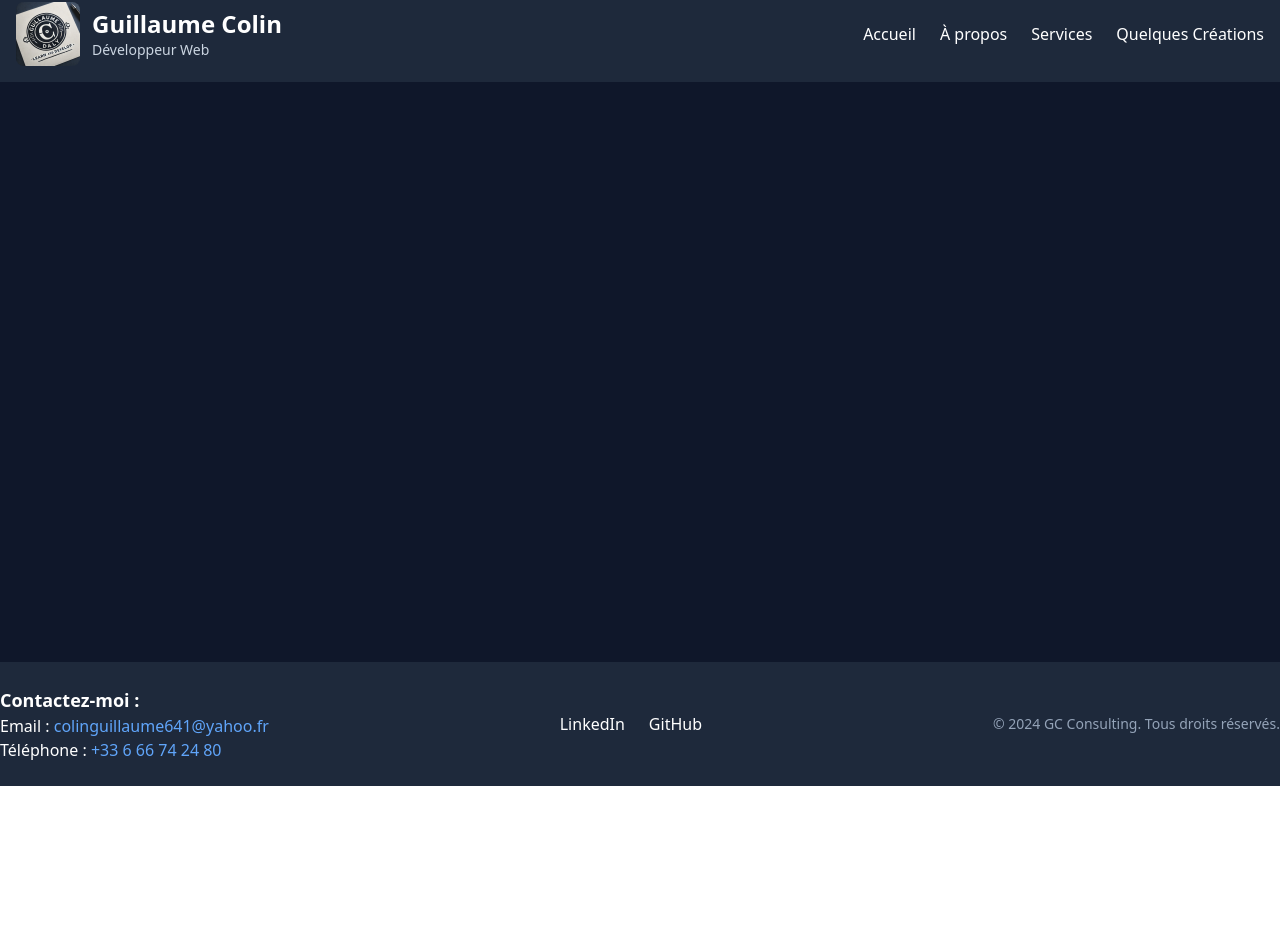
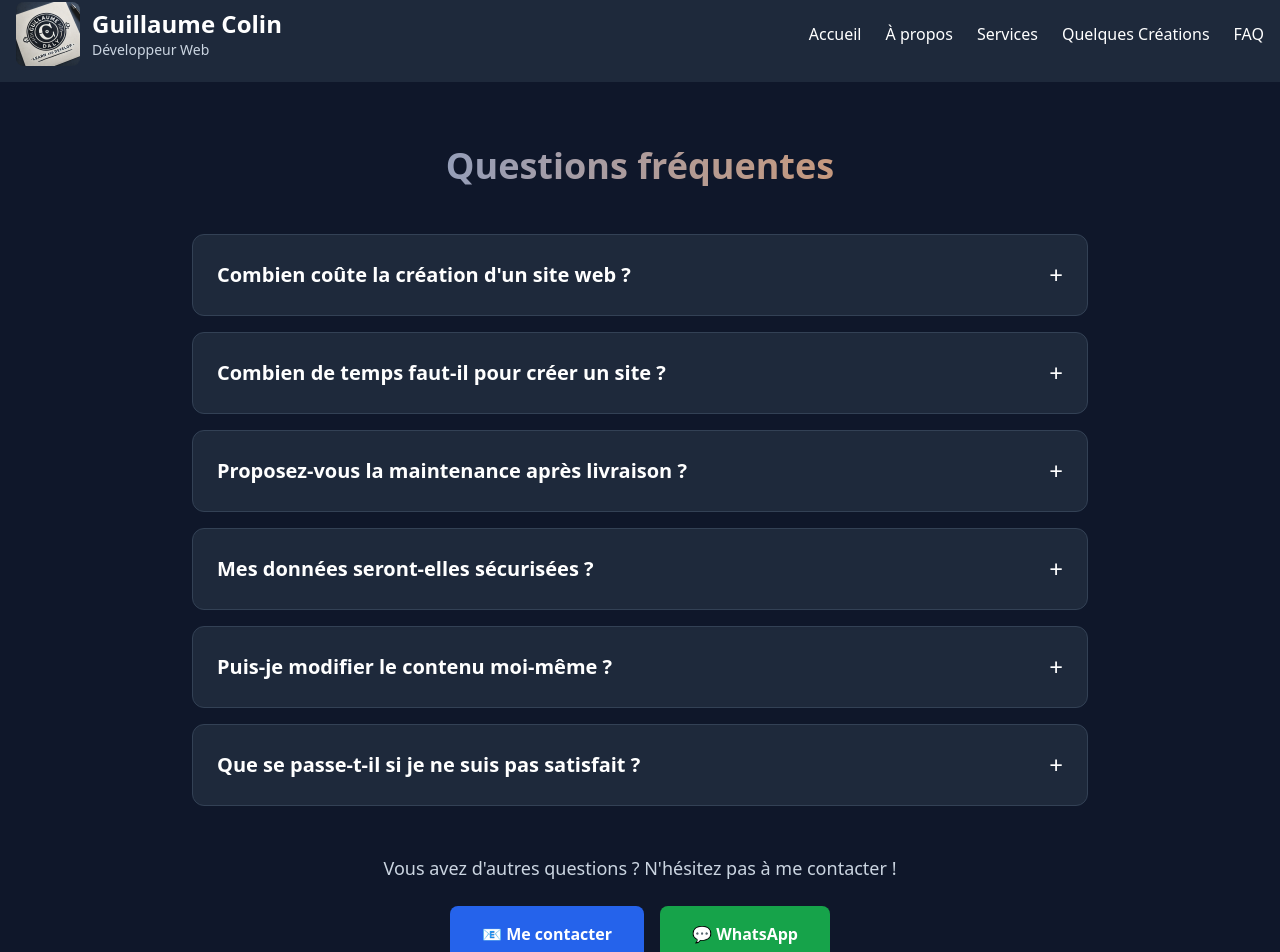
Before and after one commit to Bledichef/PortFolio, a React (Create React App) app: page /faq in a window 1280 px wide. Shown: the part 14-966 px from the top of the page. Before the commit the page ends 800 px from the top, so only its background shows below. Built offline with nearby package versions, Linux system fonts and the light colour scheme.

Commit message:
Add FAQ page and integrate Google Analytics; update sitemap with new FAQ URL and enhance navigation in Header component.

```diff
--- a/public/index.html
+++ b/public/index.html
@@ -65,6 +65,16 @@
       }
     }
     </script>
+
+    <!-- Google Analytics -->
+    <script async src="https://www.googletagmanager.com/gtag/js?id=GA_MEASUREMENT_ID"></script>
+    <script>
+      window.dataLayer = window.dataLayer || [];
+      function gtag(){dataLayer.push(arguments);}
+      gtag('js', new Date());
+      gtag('config', 'GA_MEASUREMENT_ID');
+    </script>
+
     <!--
       manifest.json provides metadata used when your web app is installed on a
       user's mobile device or desktop. See https://developers.google.com/web/fundamentals/web-app-manifest/
--- a/src/App.js
+++ b/src/App.js
@@ -6,6 +6,7 @@ import Home from "./pages/Home";
 import About from "./pages/About";
 import Portfolio from "./pages/Portfolio";
 import Services from "./pages/Services";
+import FAQ from "./pages/FAQ";
 
 function App() {
   return (
@@ -18,6 +19,7 @@ function App() {
                   <Route path="/about" element={<About />} />
                   <Route path="/portfolio" element={<Portfolio />} />
                   <Route path="/services" element={<Services />} />
+                  <Route path="/faq" element={<FAQ />} />
                 </Routes>
         </main>
         <Footer />
--- a/src/components/Header.jsx
+++ b/src/components/Header.jsx
@@ -39,6 +39,9 @@ function Header() {
             </li>
                   <li>
                     <Link to="/portfolio" className="hover:text-blue-400 transition-colors duration-200">Quelques Créations</Link>
+                  </li>
+                  <li>
+                    <Link to="/faq" className="hover:text-blue-400 transition-colors duration-200">FAQ</Link>
                   </li>
                 </ul>
         </nav>
@@ -94,6 +97,15 @@ function Header() {
                     Quelques Créations
                   </Link>
                 </li>
+                <li>
+                  <Link
+                    to="/faq"
+                    className="block py-2 hover:text-blue-400 transition-colors duration-200"
+                    onClick={() => setIsMenuOpen(false)}
+                  >
+                    FAQ
+                  </Link>
+                </li>
               </ul>
       </nav>
     </header>
--- /dev/null
+++ b/src/components/Testimonials.jsx
@@ -0,0 +1,65 @@
+import React from "react";
+import { motion } from "framer-motion";
+
+function Testimonials() {
+  const testimonials = [
+    {
+      name: "Marie Dubois",
+      company: "Restaurant Le Village",
+      text: "Guillaume a créé un site magnifique pour notre restaurant. Le résultat dépasse nos attentes et nous avons vu une augmentation de 40% de nos réservations en ligne.",
+      rating: 5
+    },
+    {
+      name: "Pierre Martin",
+      company: "Entrepreneur",
+      text: "L'application OKRDV m'a fait gagner énormément de temps dans la gestion de mes rendez-vous. Interface intuitive et fonctionnalités parfaites.",
+      rating: 5
+    },
+    {
+      name: "Sophie Laurent",
+      company: "RH Manager",
+      text: "CV Analyzer est révolutionnaire ! L'IA donne des conseils précis et nos candidats ont de bien meilleurs résultats. Un outil indispensable.",
+      rating: 5
+    }
+  ];
+
+  return (
+    <div className="bg-slate-800 py-16">
+      <div className="container mx-auto px-4">
+        <motion.h2
+          className="text-3xl font-bold text-center mb-12 text-transparent bg-clip-text bg-gradient-to-r from-blue-400 to-orange-400"
+          initial={{ opacity: 0, y: -20 }}
+          whileInView={{ opacity: 1, y: 0 }}
+          transition={{ duration: 0.6 }}
+        >
+          Ce que disent mes clients
+        </motion.h2>
+
+        <div className="grid grid-cols-1 md:grid-cols-3 gap-8">
+          {testimonials.map((testimonial, index) => (
+            <motion.div
+              key={index}
+              className="bg-slate-700 p-6 rounded-xl border border-slate-600"
+              initial={{ opacity: 0, y: 50 }}
+              whileInView={{ opacity: 1, y: 0 }}
+              transition={{ duration: 0.6, delay: index * 0.1 }}
+            >
+              <div className="flex mb-4">
+                {[...Array(testimonial.rating)].map((_, i) => (
+                  <span key={i} className="text-yellow-400 text-xl">⭐</span>
+                ))}
+              </div>
+              <p className="text-slate-300 mb-4 italic">"{testimonial.text}"</p>
+              <div className="border-t border-slate-600 pt-4">
+                <p className="font-semibold text-white">{testimonial.name}</p>
+                <p className="text-slate-400 text-sm">{testimonial.company}</p>
+              </div>
+            </motion.div>
+          ))}
+        </div>
+      </div>
+    </div>
+  );
+}
+
+export default Testimonials;
--- /dev/null
+++ b/src/pages/FAQ.jsx
@@ -0,0 +1,121 @@
+import React, { useState } from "react";
+import { motion } from "framer-motion";
+import { Helmet } from "react-helmet";
+
+function FAQ() {
+  const [openIndex, setOpenIndex] = useState(null);
+
+  const faqs = [
+    {
+      question: "Combien coûte la création d'un site web ?",
+      answer: "Les prix varient selon la complexité : sites vitrines à partir de 1 500€, e-commerce à partir de 3 000€, applications sur mesure sur devis. Je propose toujours un devis détaillé et transparent."
+    },
+    {
+      question: "Combien de temps faut-il pour créer un site ?",
+      answer: "Un site vitrine simple : 2-3 semaines. Un e-commerce : 4-6 semaines. Une application complexe : 6-12 semaines. Je respecte toujours les délais convenus."
+    },
+    {
+      question: "Proposez-vous la maintenance après livraison ?",
+      answer: "Oui ! Je propose des contrats de maintenance incluant mises à jour, sauvegardes, sécurité et support technique. Tarifs à partir de 100€/mois."
+    },
+    {
+      question: "Mes données seront-elles sécurisées ?",
+      answer: "Absolument. J'utilise les dernières technologies de sécurité, certificats SSL, sauvegardes automatiques et respecte le RGPD. Vos données sont protégées."
+    },
+    {
+      question: "Puis-je modifier le contenu moi-même ?",
+      answer: "Pour les sites vitrines, les modifications se font directement dans le code. Je vous forme aux bases si vous le souhaitez, ou je peux effectuer toutes les modifications pour vous. Pour les e-commerce, un panneau d'administration est inclus."
+    },
+    {
+      question: "Que se passe-t-il si je ne suis pas satisfait ?",
+      answer: "Nous établissons ensemble un cahier des charges détaillé que vous validez avant le début du projet. Ce document définit précisément ce qui doit être livré. Si le livrable correspond au cahier des charges validé, le projet est considéré comme terminé. En cas de problème technique ou de non-conformité au cahier des charges, je corrige sans frais supplémentaires."
+    }
+  ];
+
+  return (
+    <>
+      <Helmet>
+        <title>FAQ - Questions fréquentes | Guillaume Colin</title>
+        <meta name="description" content="Réponses aux questions fréquentes sur le développement web, tarifs, délais, maintenance et sécurité. Guillaume Colin, développeur web freelance." />
+        <meta name="keywords" content="FAQ développement web, tarifs site web, délais création site, maintenance site web, sécurité données" />
+      </Helmet>
+
+      <div className="bg-slate-900 text-white py-16">
+        <div className="container mx-auto px-4">
+          <motion.h1
+            className="text-4xl font-bold text-center mb-12 text-transparent bg-clip-text bg-gradient-to-r from-blue-400 to-orange-400"
+            initial={{ opacity: 0, y: -20 }}
+            animate={{ opacity: 1, y: 0 }}
+            transition={{ duration: 0.6 }}
+          >
+            Questions fréquentes
+          </motion.h1>
+
+          <div className="max-w-4xl mx-auto">
+            {faqs.map((faq, index) => (
+              <motion.div
+                key={index}
+                className="bg-slate-800 rounded-xl mb-4 border border-slate-700"
+                initial={{ opacity: 0, y: 20 }}
+                animate={{ opacity: 1, y: 0 }}
+                transition={{ duration: 0.6, delay: index * 0.1 }}
+              >
+                <button
+                  className="w-full p-6 text-left flex justify-between items-center hover:bg-slate-700 transition-colors duration-200"
+                  onClick={() => setOpenIndex(openIndex === index ? null : index)}
+                >
+                  <h3 className="text-xl font-semibold text-white">{faq.question}</h3>
+                  <span className={`text-2xl transition-transform duration-200 ${openIndex === index ? 'rotate-45' : ''}`}>
+                    +
+                  </span>
+                </button>
+
+                <motion.div
+                  className="overflow-hidden"
+                  initial={false}
+                  animate={{ height: openIndex === index ? "auto" : 0 }}
+                  transition={{ duration: 0.3 }}
+                >
+                  <div className="p-6 pt-0 text-slate-300 leading-relaxed">
+                    {faq.answer}
+                  </div>
+                </motion.div>
+              </motion.div>
+            ))}
+          </div>
+
+          <motion.div
+            className="text-center mt-12"
+            initial={{ opacity: 0, y: 20 }}
+            animate={{ opacity: 1, y: 0 }}
+            transition={{ duration: 0.6, delay: 0.8 }}
+          >
+            <p className="text-lg text-slate-300 mb-6">
+              Vous avez d'autres questions ? N'hésitez pas à me contacter !
+            </p>
+            <div className="flex flex-col sm:flex-row gap-4 justify-center">
+              <motion.a
+                href="mailto:colinguillaume641@yahoo.fr"
+                className="px-8 py-4 bg-blue-600 text-white rounded-lg hover:bg-blue-700 transition duration-300 font-semibold"
+                whileHover={{ scale: 1.05 }}
+                whileTap={{ scale: 0.95 }}
+              >
+                📧 Me contacter
+              </motion.a>
+              <motion.a
+                href="https://wa.me/33666742480?text=Bonjour, j'ai une question sur vos services"
+                className="px-8 py-4 bg-green-600 text-white rounded-lg hover:bg-green-700 transition duration-300 font-semibold"
+                whileHover={{ scale: 1.05 }}
+                whileTap={{ scale: 0.95 }}
+              >
+                💬 WhatsApp
+              </motion.a>
+            </div>
+          </motion.div>
+        </div>
+      </div>
+    </>
+  );
+}
+
+export default FAQ;
--- a/src/pages/Home.jsx
+++ b/src/pages/Home.jsx
@@ -57,6 +57,7 @@ function Home() {
                    initial={{ opacity: 0, x: -20 }}
                    animate={{ opacity: 1, x: 0 }}
                    transition={{ duration: 0.6, delay: 0.5 }}
+                   title="Découvrez mes créations web - Sites vitrines, e-commerce et applications"
                  >
                    Voir mes créations
                  </motion.a>
--- a/src/pages/Portfolio.jsx
+++ b/src/pages/Portfolio.jsx
@@ -139,10 +139,10 @@ function Portfolio() {
           >
             {/* Image avec overlay */}
             <div className="relative overflow-hidden">
-              <motion.img
-                src={project.imgSrc}
-                alt={project.title}
-                className="w-full h-48 object-cover transition-transform duration-500 group-hover:scale-110"
+                       <motion.img
+                         src={project.imgSrc}
+                         alt={`Capture d'écran du projet ${project.title} - ${project.description.substring(0, 100)}...`}
+                         className="w-full h-48 object-cover transition-transform duration-500 group-hover:scale-110"
                 initial={{ opacity: 0 }}
                 animate={{ opacity: 1 }}
                 transition={{ duration: 0.7, ease: "easeInOut" }}
```
Also changed, not shown: 1 other file (tests, documents, lock files or other folders). Lines whose indentation alone changed are shown as unchanged.
